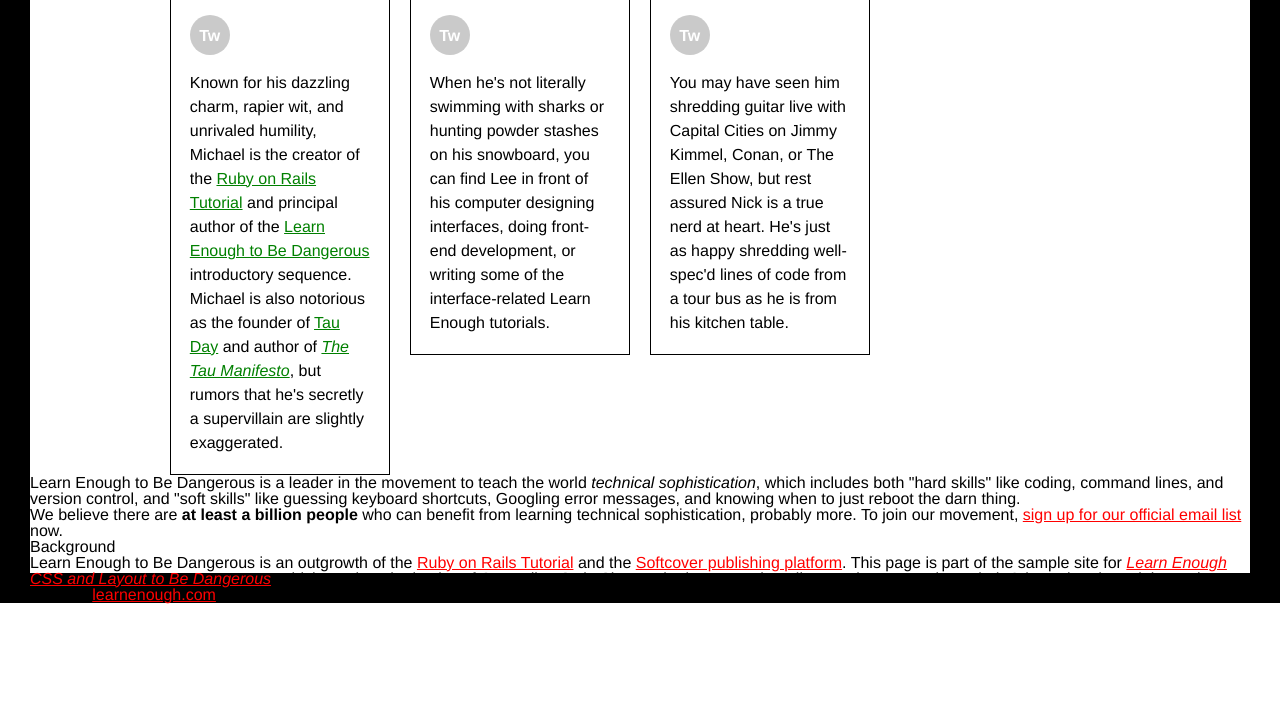
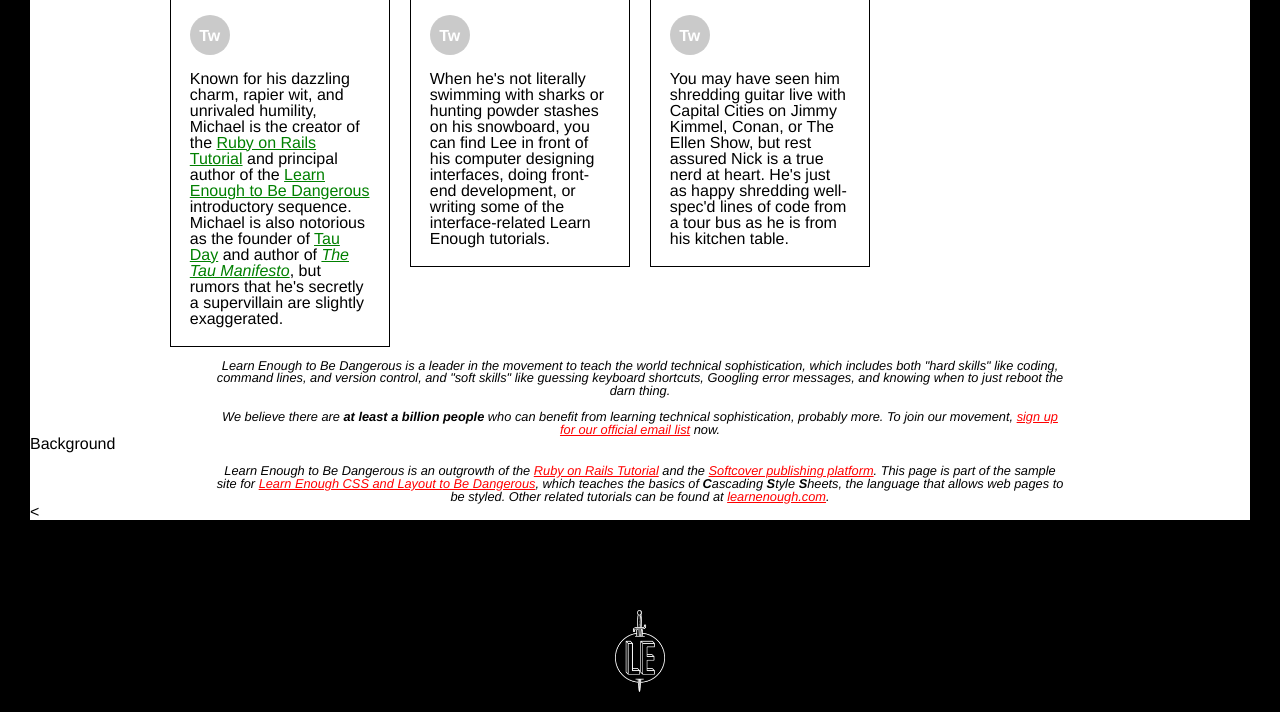
Before and after one commit to jlonsway/jlonsway.github.io, a Jekyll site: the page built from index.html, in a window 1280 px wide and 900 px high, scrolled down 523 px, cut to the strip 188-900 px from the top of the window. Built offline with Jekyll 4.4.1, drawn with Linux system fonts in a browser that asks for light colours; before the commit the page ends 1314 px from its top, so only the background shows below that; some of the changed text lies outside the part shown.

Commit message:
Finish intial layout

```diff
--- /dev/null
+++ b/_includes/footer.html
@@ -0,0 +1,11 @@
+<<footer class="footer">
+  <a class="footer-logo" href="/">
+    <img src="/images/logo.png" alt="Learn Enough">
+  </a>
+  <nav>
+    <ul class="footer-nav nav-links">
+      {% include nav-links.html %}
+    </ul>
+  </nav>
+  <h3>Learn Enough <span>to Be Dangerous</span></h3>
+</footer>
--- a/_includes/header.html
+++ b/_includes/header.html
@@ -1,10 +1,7 @@
 <header class="header">
   <nav>
-    <ul class="header-nav">
-      <li><a href="/">Home</a></li>
-      <li><a href="#">Nav 1</a></li>
-      <li><a href="#">Nav 2</a></li>
-      <li><a href="#">Nav 3</a></li>
+    <ul class="header-nav nav-links">
+      {% include nav-links.html %}
     </ul>
   </nav>
   <a href="/" class="header-logo">
--- /dev/null
+++ b/_includes/nav-links.html
@@ -0,0 +1,4 @@
+<li><a href="/">Home</a></li>
+<li><a href="#">Nav 1</a></li>
+<li><a href="#">Nav 2</a></li>
+<li><a href="#">Nav 3</a></li>
--- a/_layouts/default.html
+++ b/_layouts/default.html
@@ -102,5 +102,6 @@
       Other related tutorials can be found at
       <a href="https://learnenough.com/">learnenough.com</a>.
     </p>
+    {% include footer.html %}
   </body>
 </html>
--- a/css/main.css
+++ b/css/main.css
@@ -1,4 +1,14 @@
-html, body, div, span, applet, object, iframe, h1, h2, h3, h4, h5, h6, p, blockquote, pre, a, abbr, acronym, address, big, cit, code, del, dfn, em, img, ins, kbd, q, s, samp, small, strike, strong, sub, sup, tt, var, b, u, i, center, dl, dt, dd, ol, ul, li, fieldset, form, label, legend, table, caption, tbody, tfoot, thead, tr, th, td, article, aside, canvas, details, embed, figure, figcaption, footer, header, hgroup, menu, nav, output, ruby, section, summary, time, mark, audio, vidio {
+html, body, div, span, applet, object, iframe,
+h1, h2, h3, h4, h5, h6, p, blockquote, pre,
+a, abbr, acronym, address, big, cite, code,
+del, dfn, em, img, ins, kbd, q, s, samp,
+small, strike, strong, sub, sup, tt, var,
+b, u, i, center, dl, dt, dd, ol, ul, li,
+fieldset, form, label, legend, table, caption,
+tbody, tfoot, thead, tr, th, td, article, aside,
+canvas, details, embed, figure, figcaption, footer,
+header, hgroup, menu, nav, output, ruby, section,
+summary, time, mark, audio, video {
   margin: 0;
   padding: 0;
   border: 0;
@@ -6,7 +16,8 @@ html, body, div, span, applet, object, iframe, h1, h2, h3, h4, h5, h6, p, blockq
   vertical-align: baseline;
 }
 /* HTML5 display-role reset for older browsers */
-article, aside, details, figcaption, figure, footer, header, hgroup, menu, nav, section {
+article, aside, details, figcaption, figure,
+footer, header, hgroup, menu, nav, section {
   display: block;
 }
 body {
@@ -15,7 +26,8 @@ body {
 blockquote, q {
   quotes: none;
 }
-blockquote:before, blockquote:after, q:before, q:after {
+blockquote:before, blockquote:after,
+q:before, q:after {
   content: '';
   content: none;
 }
@@ -32,7 +44,7 @@ em, i {
 a img {
   border: none;
 }
-/*  END RESET */
+/* END RESET*/
 
 /* GLOBAL STYLES */
 html {
@@ -48,6 +60,13 @@ h1 {
 }
 a {
   color: #f00;
+}
+h2 ~ p {
+  font-size: 0.8em;
+  font-style: italic;
+  margin: 1em auto 0;
+  max-width: 70%;
+  text-align: center;
 }
 
 /* HEADER STYLES */
@@ -90,13 +109,15 @@ a {
 }
 .header-nav a {
   color: #fff;
+}
+.nav-links a {
   font-size: 0.8rem;
   font-weight: bold;
   text-decoration: none;
   text-transform: uppercase;
 }
-.header-nav a:hover,
-.header-nav a:active {
+.nav-links a:hover,
+.nav-links a:active  {
   color: #ed6e2f;
 }
 .header-nav > li:first-child a {
@@ -106,6 +127,31 @@ a {
   color: #fff;
 }
 
+/* FOOTER STYLES */
+.footer {
+  background-color: #000;
+  padding: 10vh 0 15vh;
+  text-align: center;
+}
+.footer-logo img {
+  width: 50px;
+}
+.footer h3 {
+  color: #fff;
+  padding-top: 1.5em;
+  text-transform: uppercase;
+}
+.footer h3 span {
+  color: #aaa;
+}
+.footer-nav li {
+  display: inline-block;
+  margin: 2em 1em 0;
+}
+.footer-nav a {
+  color: #ccc;
+}
+
 /* HERO STYLES */
 .full-hero {
   background-color: #c7dbfc;
@@ -113,6 +159,11 @@ a {
 }
 
 /* SOCIAL STYLES */
+.social-list {
+  list-style: none;
+  padding: 0;
+  text-align: center;
+}
 .social-link {
   background: rgba(150, 150, 150, 0.5);
   border-radius: 99px;
@@ -129,11 +180,6 @@ a {
   text-decoration: none;
   vertical-align: middle;
   width: 2.5em;
-}
-.social-list {
-  list-style: none;
-  padding: 0;
-  text-align: center;
 }
 .social-list > li {
   display: inline-block;
@@ -171,7 +217,6 @@ a {
 }
 .bio-copy {
   font-size: 1em;
-  line-height: 1.5;
 }
 .bio-copy a {
   color: green;
```
